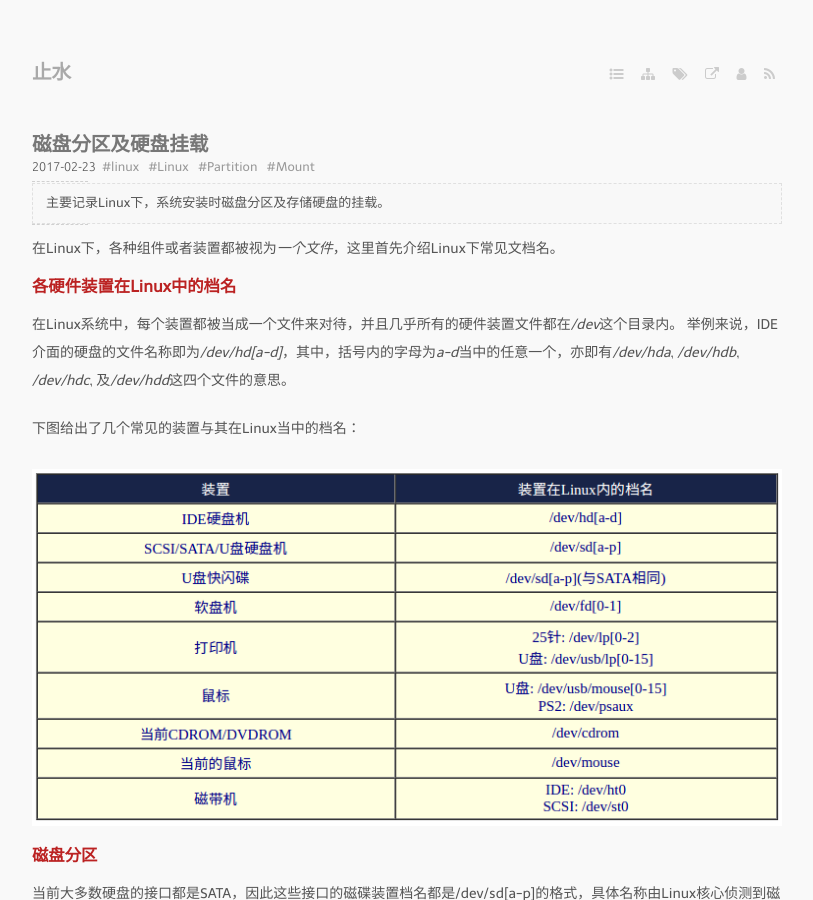
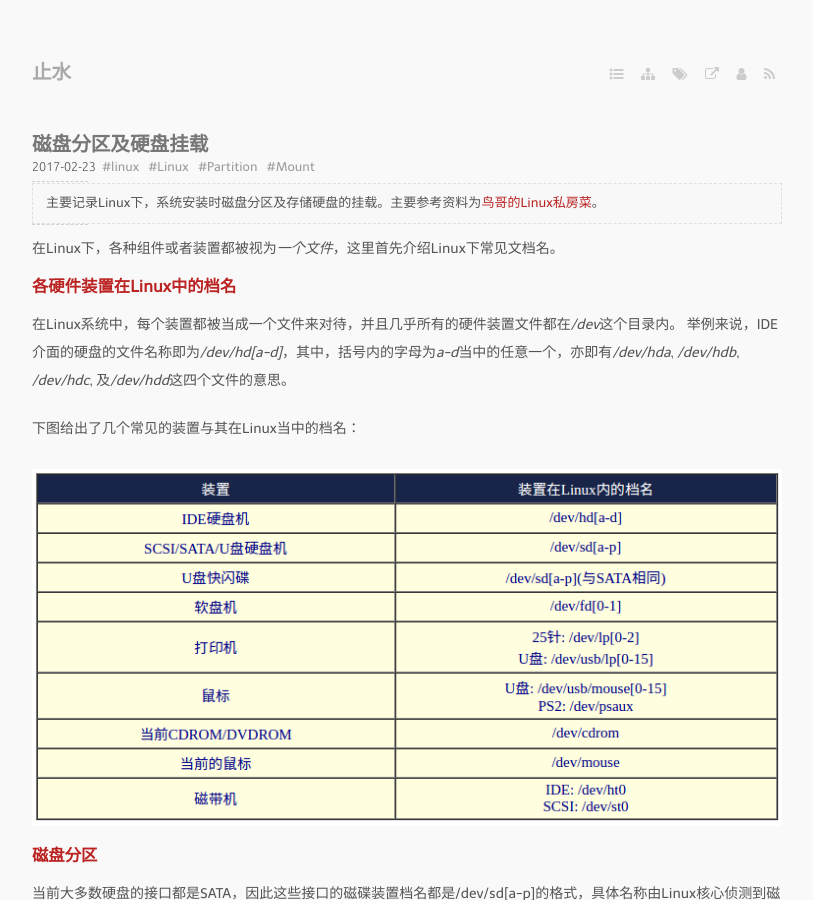
Before and after one commit to bizhishui/bizhishui.github.io, a Jekyll site: the page built from index.md, in a window 1280 px wide and 900 px high. Shown: the whole window, without its empty margins (233-1046 px from the left). Built offline with Jekyll 4.4.1, drawn with Linux system fonts in a browser that asks for light colours; nearby versions of some CDN libraries; some web fonts are replaced; a script that is not in the unit is left out.

Commit message:
add main references

```diff
--- a/_posts/2017-02-22-Linux-Basics.md
+++ b/_posts/2017-02-22-Linux-Basics.md
@@ -11,7 +11,7 @@ tags:
 
 ---
 
-> This post notes some basic but very useful points for Linux.
+> This post notes some basic but very useful points for Linux. Adapted mainly from [鸟哥的Linux私房菜](http://cn.linux.vbird.org/).
 
 ---
 
--- a/_posts/2017-02-23-Partition-Mount.md
+++ b/_posts/2017-02-23-Partition-Mount.md
@@ -13,7 +13,7 @@ tags:
 
 ---
 
-> 主要记录Linux下，系统安装时磁盘分区及存储硬盘的挂载。
+> 主要记录Linux下，系统安装时磁盘分区及存储硬盘的挂载。主要参考资料为[鸟哥的Linux私房菜](http://cn.linux.vbird.org/)。
 
 ---
 
```
